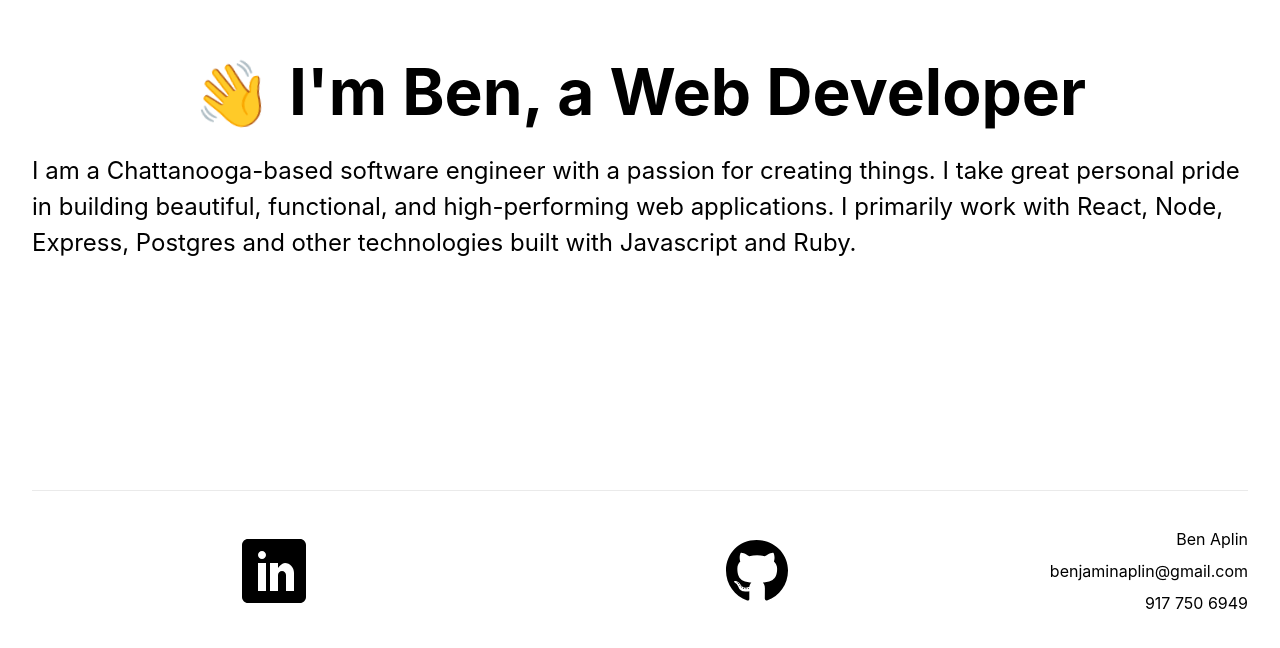
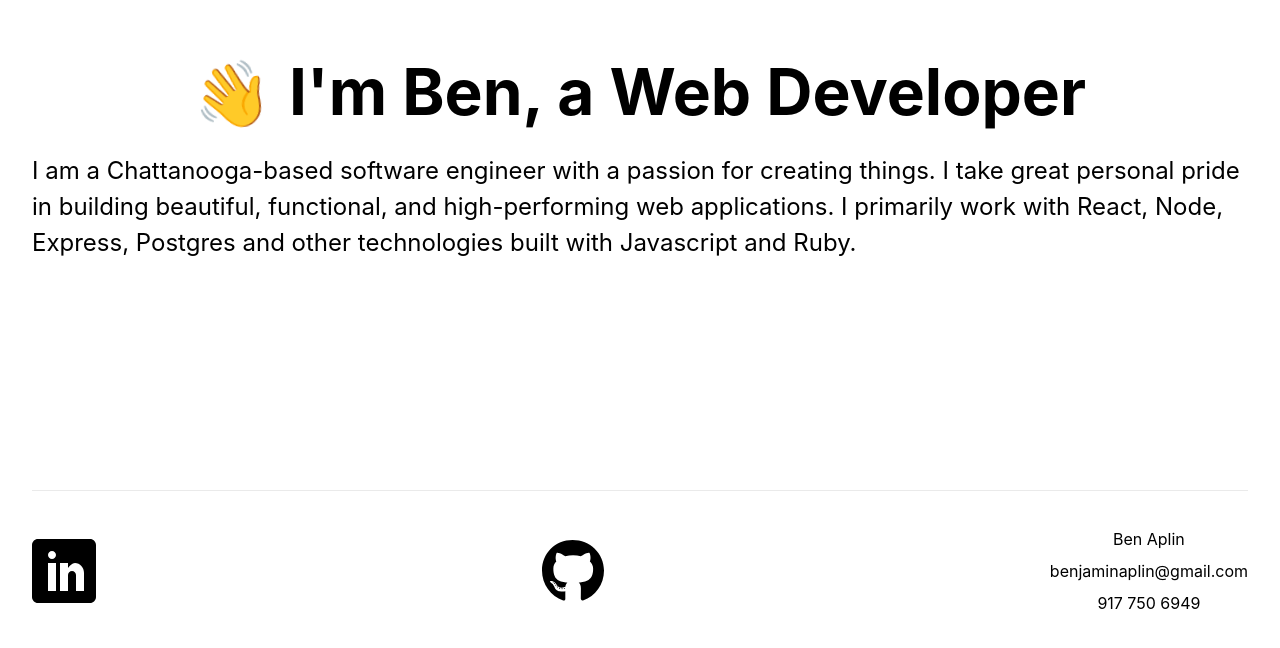
Before and after one commit to benjaminaplin/aplin-next, a Next.js app: page / in a window 1280 px wide. Shown: the part 150-798 px from the top of the page. Built offline with nearby package versions, Linux system fonts and the light colour scheme.

Commit message:
fix footer spacing

```diff
--- a/styles/Home.module.css
+++ b/styles/Home.module.css
@@ -15,28 +15,18 @@
   display: flex;
   justify-content: center;
   align-items: center;
-  flex-grow: 1;
   flex-direction: column;
   text-align: left;
-  align-items: flex-end;
   max-width: 250px;
 }
 
 .footer {
   display: flex;
-  flex: 1;
   padding: 2rem 0;
   border-top: 1px solid #eaeaea;
-  justify-content: center;
+  justify-content: space-evenly;
   align-items: center;
   line-height: 0;
-}
-
-.footer a {
-  display: flex;
-  justify-content: center;
-  align-items: center;
-  flex-grow: 1;
 }
 
 .title a {
```
